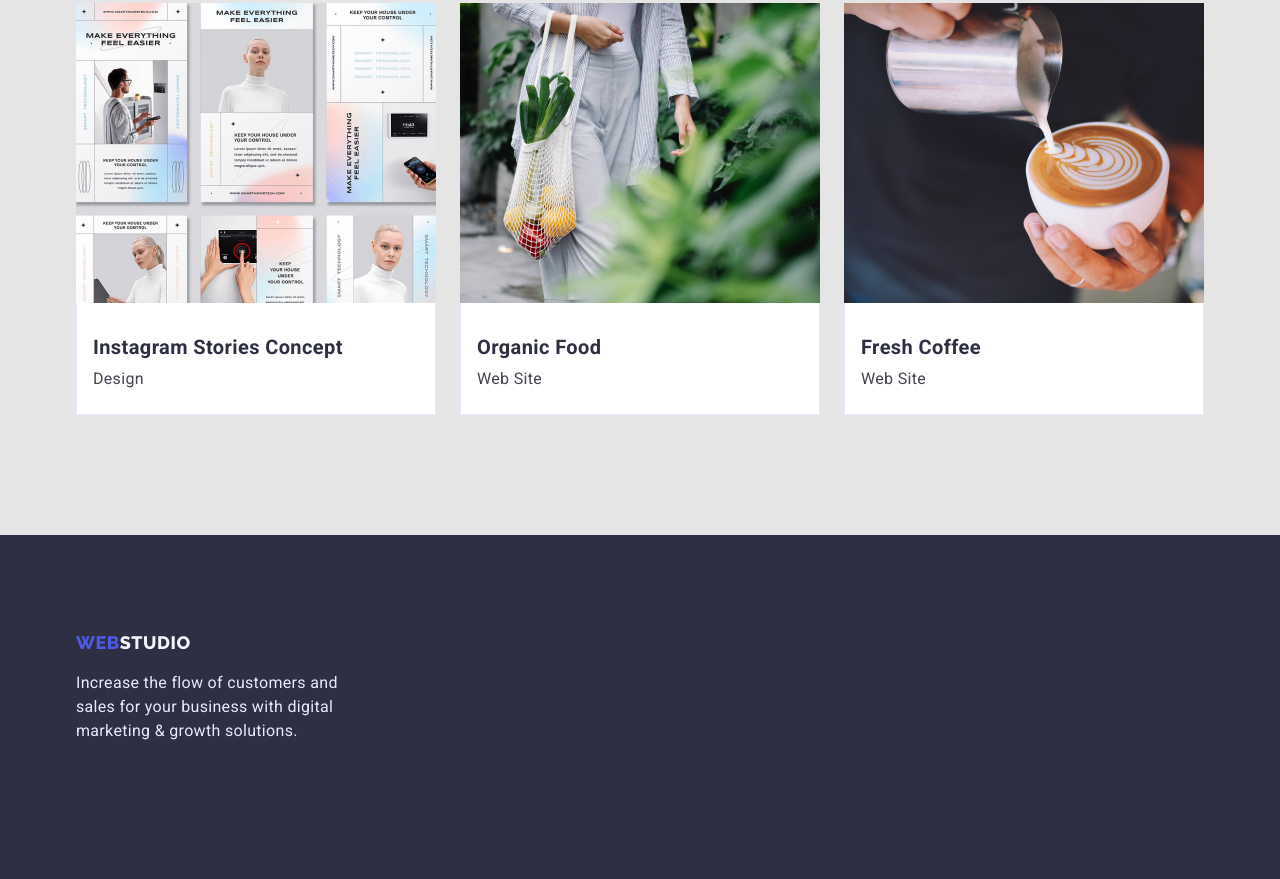
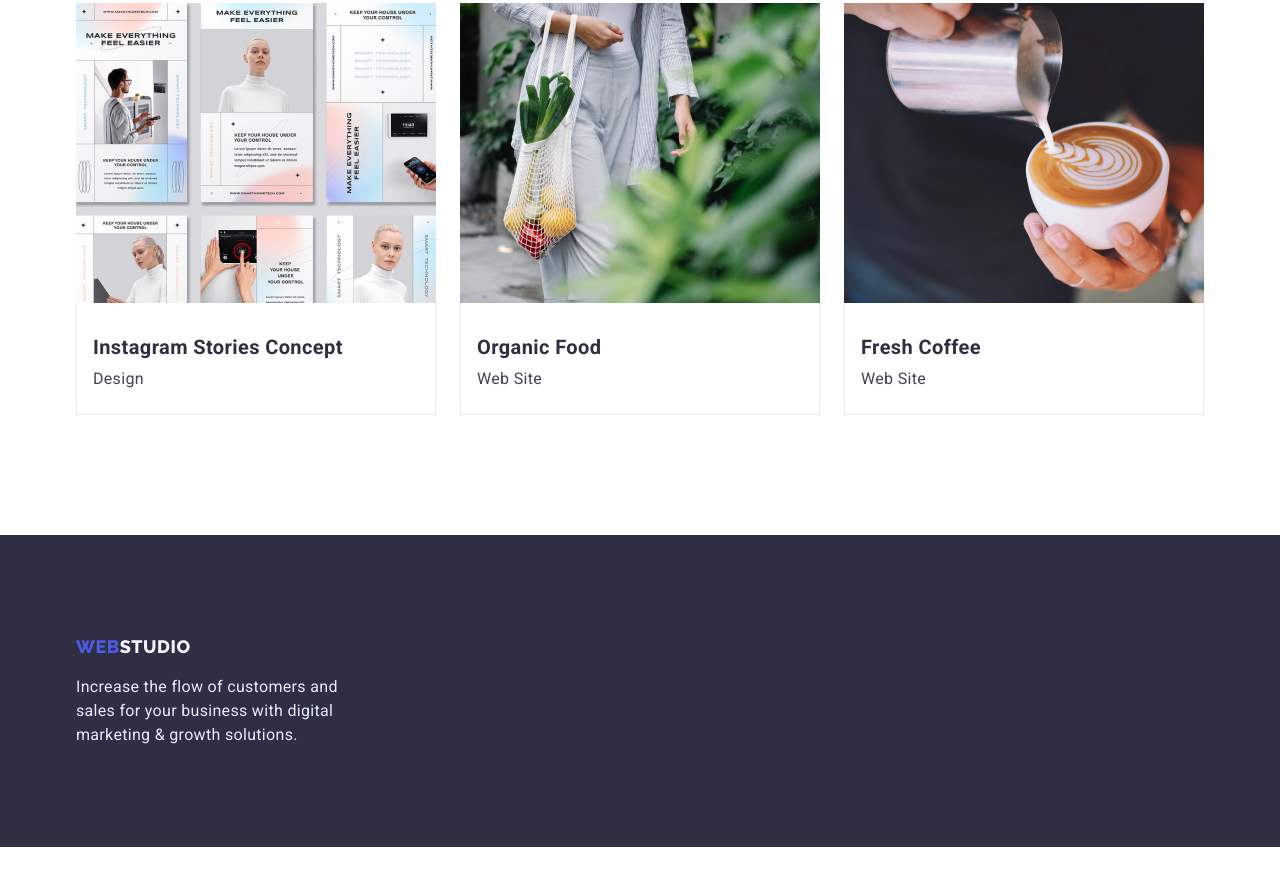
Before and after one commit to NgokToanNL/goit-markup-hw-04-ENG, a plain HTML site: page portfolio.html in a window 1280 px wide. Shown: the part 1208-2087 px from the top of the page. After the commit the page ends 2055 px from the top, so only its background shows below. Drawn offline with nearby package versions, Linux system fonts and the light colour scheme.

Commit message:
starting HW4

```diff
--- a/css/styles.css
+++ b/css/styles.css
@@ -33,7 +33,7 @@
     --logo-color-white: #F4F4FD;
     --header-bg-clr: #FFFFFF;
     --hero-bg-clr: #2E2F42;
-    --benefits-bg-clr: #E5E5E5;
+    --benefits-bg-clr: #FFFFFF;
     --team-bg-clr: #F4F4FD;
     --footer-bg-clr: #2E2F42;
     --accent-color: #4D5AE5;
@@ -290,12 +290,15 @@ img {
 /* Team */
 
 .section.team {
+    padding-top: 120px;
+    padding-bottom: 120px;
+
     background-color: var(--team-bg-clr);
 }
 
 .team .container {
-    padding-top: 120px;
-    padding-bottom: 120px;
+    /* padding-top: 120px;
+    padding-bottom: 120px;   */
 }
 
 .team .section-title {
@@ -348,12 +351,14 @@ img {
 /* Footer */
 
 .footer {
+    padding-top: 100px;
+    padding-bottom: 100px;
+
     background-color: var(--footer-bg-clr);
 }
 
 .footer .container {
-    padding-top: 100px;
-    padding-bottom: 100px;
+
 }
 
 .logo > .white {
@@ -361,10 +366,14 @@ img {
 }
 
 .logo.footer {
+    display: flex;
     margin-bottom: 16px;
+    padding: 0;
+
 }
 
 .footer .text {
+    margin: 0;
     width: 264px;
 
     color: var(--footer-text-color);
@@ -381,7 +390,7 @@ img {
     display: none;
 }
 
-.portfolio .container {
+.portfolio .content {
     padding-top: 96px;
     padding-bottom: 120px;
 }
--- a/portfolio.html
+++ b/portfolio.html
@@ -159,7 +159,7 @@
     <footer class="footer portfolio">
         <div class="container">
             <!-- Логотип -->
-            <a href="./index.html" class="logo"><span class="blue">WEB</span><span class="white">STUDIO</span></a>
+            <a href="./index.html" class="logo footer"><span class="blue">WEB</span><span class="white">STUDIO</span></a>
             <!-- Slogan -->
             <p class="text">Increase the flow of customers and sales for your business with digital marketing & growth
                 solutions.</p>
```
